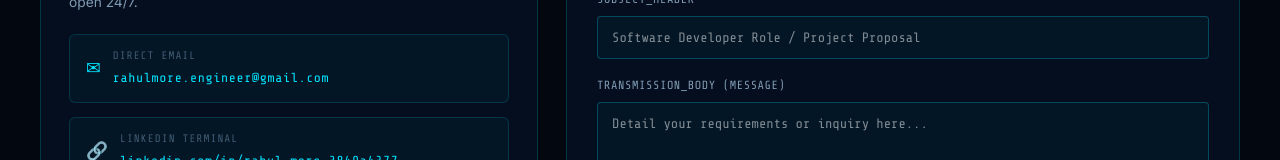
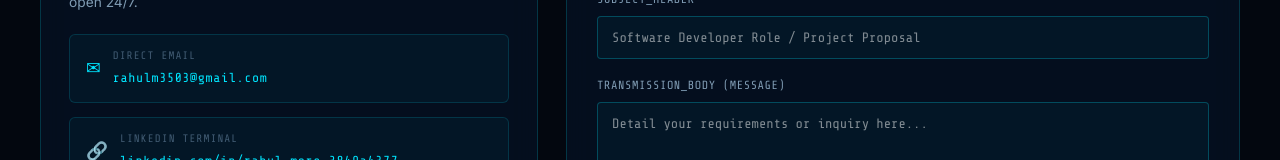
Before and after one commit to RahulMoreDev/rahul-portfolio, a React (Vite) app: page / in a window 1280 px wide. Shown: the part 6337-6497 px from the top of the page. Built offline with nearby package versions, Linux system fonts and the light colour scheme.

Commit message:
feat: update email to rahulm3503@gmail.com and open direct email platform

```diff
--- a/public/resume.html
+++ b/public/resume.html
@@ -297,7 +297,7 @@
       <h1 class="name">Rahul More</h1>
       <p class="title">Software Developer | Full Stack & REST API Engineer</p>
       <div class="contact-info">
-        <span>📧 <a href="mailto:rahulmore.engineer@gmail.com">rahulmore.engineer@gmail.com</a></span>
+        <span>📧 <a href="https://mail.google.com/mail/?view=cm&fs=1&to=rahulm3503@gmail.com" target="_blank" rel="noreferrer">rahulm3503@gmail.com</a></span>
         <span>📍 Maharashtra, India</span>
         <span>🌐 <a href="https://rahulmore.vercel.app" target="_blank">rahulmore.vercel.app</a></span>
         <span>💻 <a href="https://github.com/RahulMoreDev" target="_blank">github.com/RahulMoreDev</a></span>
--- a/src/components/ChatBox.jsx
+++ b/src/components/ChatBox.jsx
@@ -7,10 +7,10 @@ const JARVIS_REPLIES = {
   projects: "Rahul's active deployment files include: CRM Application, Journal Management System, Student Management System, and Bank Management System.",
   experience: "Rahul currently engineers high-performance web applications and secure RESTful services at Raveblue.",
   education: "Credentials verified: Bachelor of Computer Engineering from Sant Gadge Baba Amravati University with 8.0 CGPA.",
-  hire: "Rahul is fully available for full-stack and backend roles. You may dispatch an encrypted transmission to rahulmore.engineer@gmail.com.",
-  contact: "Direct comms frequency: rahulmore.engineer@gmail.com | LinkedIn: linkedin.com/in/rahul-more-3849a4377",
+  hire: "Rahul is fully available for full-stack and backend roles. You may dispatch an encrypted transmission to rahulm3503@gmail.com.",
+  contact: "Direct comms frequency: rahulm3503@gmail.com | LinkedIn: linkedin.com/in/rahul-more-3849a4377",
   resume: "Resume protocols ready. You can trigger the 'VIEW RESUME' button in the navigation bar to inspect the ATS-standard dossier.",
-  default: "Command acknowledged. For custom inquiries or employment opportunities, direct transmission to rahulmore.engineer@gmail.com is advised.",
+  default: "Command acknowledged. For custom inquiries or employment opportunities, direct transmission to rahulm3503@gmail.com is advised.",
 };
 
 function getJarvisReply(text) {
--- a/src/components/Footer.jsx
+++ b/src/components/Footer.jsx
@@ -52,10 +52,12 @@ export default function Footer() {
             </a>
 
             <a
-              href={`mailto:${personalInfo.email}`}
+              href={personalInfo.emailUrl || `https://mail.google.com/mail/?view=cm&fs=1&to=${personalInfo.email}`}
+              target="_blank"
+              rel="noreferrer"
               aria-label="Email Rahul More"
               className="p-2.5 rounded-xl bg-slate-900 dark:bg-slate-900 light:bg-slate-200 hover:bg-slate-800 text-indigo-400 hover:text-indigo-300 transition-colors border border-slate-800 dark:border-slate-800 light:border-slate-300"
-              title="Email"
+              title="Email Rahul More (Gmail)"
             >
               <Mail className="w-4 h-4" />
             </a>
--- a/src/components/ResumeModal.jsx
+++ b/src/components/ResumeModal.jsx
@@ -208,7 +208,7 @@ export default function ResumeModal({ isOpen = true, onClose }) {
 
               {/* Contact Bar */}
               <div style={{ display: 'flex', flexWrap: 'wrap', justifyContent: 'center', gap: '14px', fontSize: '0.78rem', color: '#475569' }}>
-                <a href={`mailto:${personalInfo.email}`} style={{ color: '#2563eb', textDecoration: 'none', display: 'flex', alignItems: 'center', gap: '4px', fontWeight: 500 }}>
+                <a href={personalInfo.emailUrl || `https://mail.google.com/mail/?view=cm&fs=1&to=${personalInfo.email}`} target="_blank" rel="noreferrer" style={{ color: '#2563eb', textDecoration: 'none', display: 'flex', alignItems: 'center', gap: '4px', fontWeight: 500 }}>
                   <Mail size={13} /> {personalInfo.email}
                 </a>
                 <span style={{ color: '#cbd5e1' }}>•</span>
--- a/src/data/portfolioData.js
+++ b/src/data/portfolioData.js
@@ -10,7 +10,8 @@ export const personalInfo = {
   about: `I’m Rahul More, a Computer Engineering graduate and software developer interested in building reliable and user-friendly web applications. I work with technologies across frontend and backend development, including React.js, Node.js, Java, Spring Boot, REST APIs and databases.
 
 I enjoy learning new technologies, solving programming problems and turning ideas into practical applications.`,
-  email: "rahulmore.engineer@gmail.com",
+  email: "rahulm3503@gmail.com",
+  emailUrl: "https://mail.google.com/mail/?view=cm&fs=1&to=rahulm3503@gmail.com",
   github: "https://github.com/RahulMoreDev",
   linkedin: "https://www.linkedin.com/in/rahul-more-3849a4377",
   resumeUrl: "/Rahul-More-Resume.pdf",
--- a/src/sections/Contact.jsx
+++ b/src/sections/Contact.jsx
@@ -7,14 +7,23 @@ export default function Contact() {
 
   const handleSubmit = (e) => {
     e.preventDefault();
-    const mailto = `mailto:${personalInfo.email}?subject=${encodeURIComponent(form.subject || 'Cyber-Comms: ' + form.name)}&body=${encodeURIComponent(`[TRANSMISSION INITIATED]\n\nSender: ${form.name}\nEmail: ${form.email}\n\nPayload:\n${form.message}`)}`;
-    window.location.href = mailto;
+    const subject = encodeURIComponent(form.subject || `Cyber-Comms: ${form.name}`);
+    const body = encodeURIComponent(
+      `[TRANSMISSION INITIATED]\n\nSender: ${form.name}\nEmail: ${form.email}\n\nPayload:\n${form.message}`
+    );
+    const gmailUrl = `https://mail.google.com/mail/?view=cm&fs=1&to=${personalInfo.email}&su=${subject}&body=${body}`;
+    window.open(gmailUrl, '_blank', 'noopener,noreferrer');
     setSent(true);
     setTimeout(() => setSent(false), 4000);
   };
 
   const commChannels = [
-    { label: 'DIRECT EMAIL', value: personalInfo.email, href: `mailto:${personalInfo.email}`, icon: '✉' },
+    {
+      label: 'DIRECT EMAIL',
+      value: personalInfo.email,
+      href: personalInfo.emailUrl || `https://mail.google.com/mail/?view=cm&fs=1&to=${personalInfo.email}`,
+      icon: '✉',
+    },
     { label: 'LINKEDIN TERMINAL', value: 'linkedin.com/in/rahul-more-3849a4377', href: personalInfo.linkedin, icon: '🔗' },
     { label: 'GITHUB VAULT', value: 'github.com/RahulMoreDev', href: personalInfo.github, icon: '⌥' },
     { label: 'GEO LOCATION', value: 'Maharashtra, India // IST [UTC+5:30]', href: null, icon: '📍' },
--- a/src/sections/Footer.jsx
+++ b/src/sections/Footer.jsx
@@ -59,7 +59,7 @@ export default function Footer() {
             {[
               { label: 'GITHUB', href: personalInfo.github },
               { label: 'LINKEDIN', href: personalInfo.linkedin },
-              { label: 'EMAIL', href: `mailto:${personalInfo.email}` },
+              { label: 'EMAIL', href: personalInfo.emailUrl || `https://mail.google.com/mail/?view=cm&fs=1&to=${personalInfo.email}` },
             ].map((link) => (
               <a
                 key={link.label}
```
Also changed, not shown: 1 other file (tests, documents, lock files or other folders).
